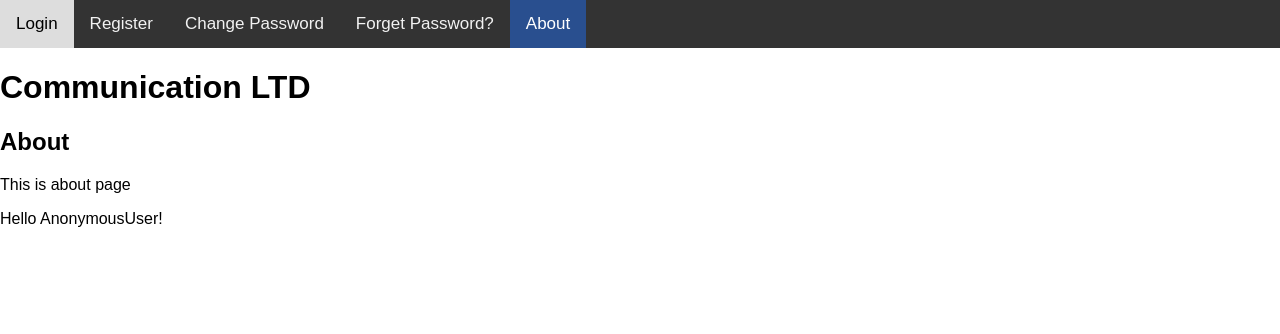
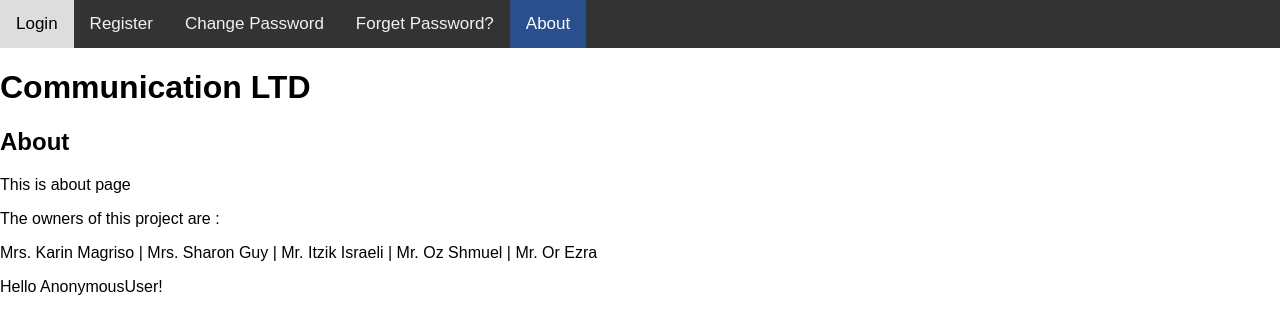
Before and after one commit to ozshm/cyberPro, a Django app: page /about/ in a window 1280 px wide. Shown: the top 334 px of the page. Run offline with Django 3.2, Linux system fonts and the light colour scheme.

Commit message:
this is a mambers changes at about screen

```diff
--- a/templates/about.html
+++ b/templates/about.html
@@ -2,5 +2,13 @@
 
 {% block content %}
 <p> This is about page</p>
+<p> The owners of this project are :</p>
+<p> Mrs. Karin Magriso |
+    Mrs. Sharon Guy |
+    Mr. Itzik Israeli |
+    Mr. Oz Shmuel |
+    Mr. Or Ezra
+</p>
+
 <p>Hello {{ request.user }}!</p>
 {% endblock %}
```
